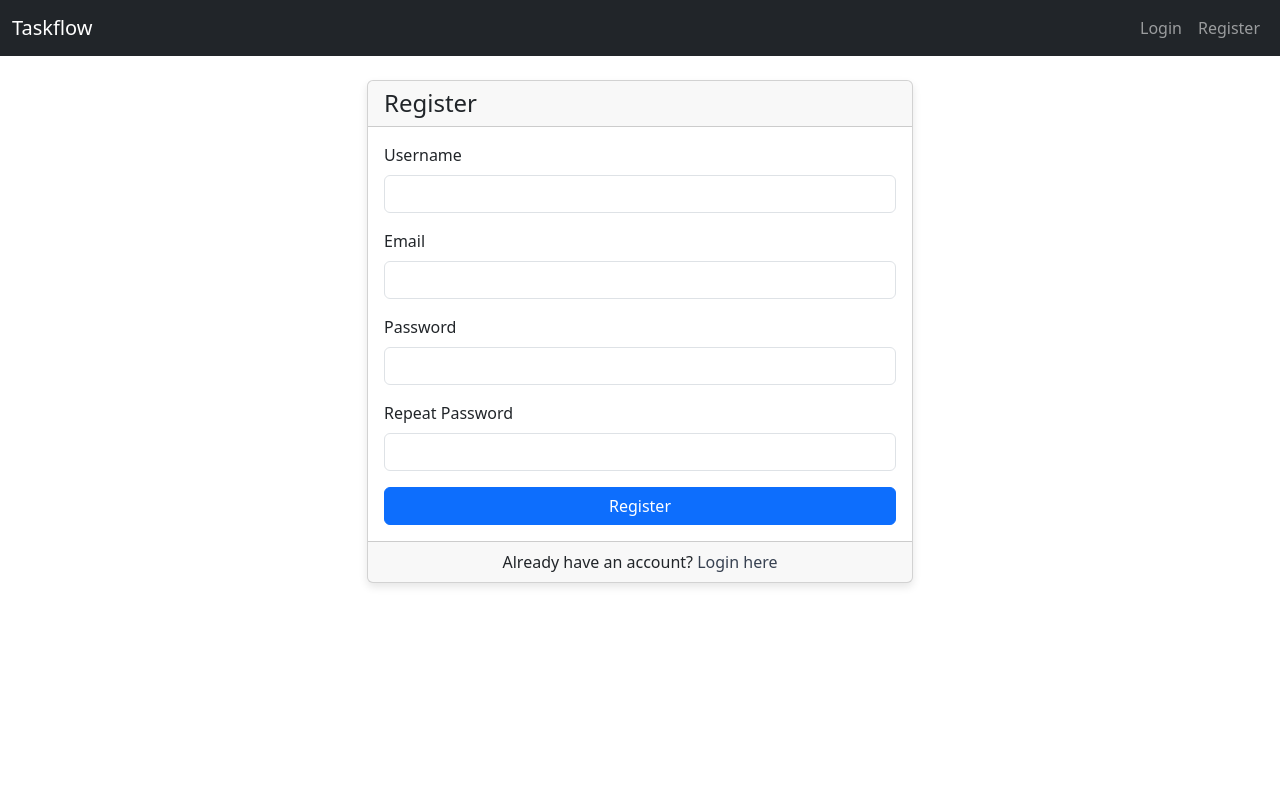
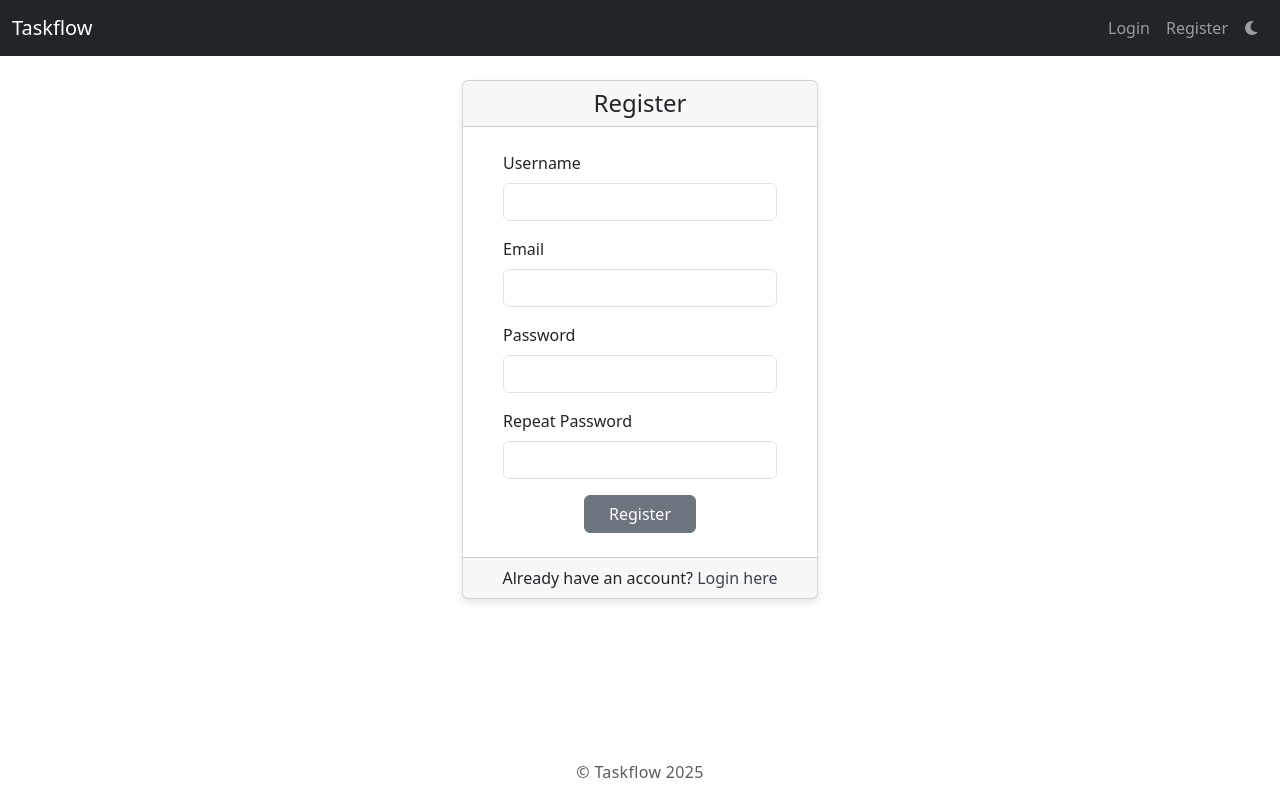
Before and after one commit to RubiohOG/TaskFlow, a Flask app: page /register in a window 1280 px wide. Run offline with Flask 3, Linux system fonts and the light colour scheme.

Commit message:
Cuarta version, muchas mejoras visuales añadidas, footer, etc

```diff
--- a/app/static/css/style.css
+++ b/app/static/css/style.css
@@ -211,3 +211,15 @@ td a:hover, td a:focus, p a:hover, p a:focus {
 .toast.text-bg-light .btn-close {
     filter: none;
 }
+
+.footer {
+    /*border-top: 1px solid #e5e5e5;*/
+    font-size: 1rem;
+    letter-spacing: 0.02em;
+    margin-top: 1.5rem !important;
+}
+body.dark-mode .footer, .footer.dark-footer {
+    background-color: #181a1b !important;
+    color: #b0b3b8 !important;
+    /*border-top: 1px solid #23272b !important;*/
+}
--- a/app/templates/auth/register.html
+++ b/app/templates/auth/register.html
@@ -4,12 +4,12 @@
 
 {% block content %}
 <div class="row justify-content-center">
-    <div class="col-md-6">
+    <div class="col-md-5 col-lg-4">
         <div class="card">
-            <div class="card-header">
+            <div class="card-header text-center">
                 <h4 class="mb-0">Register</h4>
             </div>
-            <div class="card-body">
+            <div class="card-body px-4 py-4 mx-3">
                 <form method="POST" action="">
                     {{ form.hidden_tag() }}
                     <div class="mb-3">
@@ -40,13 +40,13 @@
                         <span class="text-danger">{{ error }}</span>
                         {% endfor %}
                     </div>
-                    <div class="d-grid">
-                        {{ form.submit(class="btn btn-primary") }}
+                    <div class="text-center">
+                        {{ form.submit(class="btn btn-secondary px-4") }}
                     </div>
                 </form>
             </div>
             <div class="card-footer text-center">
-                <p class="mb-0 text-decoration-none">Already have an account? <a href="{{ url_for('auth.login') }}" class="text-decoration-none">Login here</a></p>
+                <p class="mb-0">Already have an account? <a href="{{ url_for('auth.login') }}" class="text-decoration-none">Login here</a></p>
             </div>
         </div>
     </div>
--- a/app/templates/base.html
+++ b/app/templates/base.html
@@ -8,7 +8,7 @@
     <link href="https://cdnjs.cloudflare.com/ajax/libs/font-awesome/6.0.0/css/all.min.css" rel="stylesheet">
     <link rel="stylesheet" href="{{ url_for('static', filename='css/style.css') }}">
 </head>
-<body>
+<body class="d-flex flex-column min-vh-100">
     <nav class="navbar navbar-expand-lg navbar-dark bg-dark">
         <div class="container-fluid">
             <a class="navbar-brand me-4 pe-1" href="{{ url_for('main.index') }}">Taskflow</a>
@@ -50,13 +50,18 @@
                     <li class="nav-item">
                         <a class="nav-link" href="{{ url_for('auth.register') }}">Register</a>
                     </li>
+                    <li class="nav-item">
+                        <button id="themeToggleBtn" class="btn btn-link nav-link" onclick="toggleTheme()" title="Toggle dark mode">
+                            <i id="themeIcon" class="fa fa-moon"></i>
+                        </button>
+                    </li>
                     {% endif %}
                 </ul>
             </div>
         </div>
     </nav>
 
-    <main class="container mt-4">
+    <main class="container mt-4 flex-grow-1">
         <div aria-live="polite" aria-atomic="true" class="position-relative">
             <div id="toast-container" class="toast-container position-fixed top-0 start-50 translate-middle-x p-3" style="z-index: 3000;">
                 {% with messages = get_flashed_messages(with_categories=true) %}
@@ -78,6 +83,10 @@
 
         {% block content %}{% endblock %}
     </main>
+
+    <footer class="footer mt-auto py-3 text-center text-muted">
+        © Taskflow 2025
+    </footer>
 
     <script src="https://cdn.jsdelivr.net/npm/bootstrap@5.3.0/dist/js/bootstrap.bundle.min.js"></script>
     <script src="{{ url_for('static', filename='js/main.js') }}"></script>
--- a/app/templates/main/index.html
+++ b/app/templates/main/index.html
@@ -7,7 +7,7 @@
     <div class="col-md-12 mb-4">
         <div class="d-flex justify-content-between align-items-center">
             <h2>Dashboard</h2>
-            <a href="{{ url_for('projects.create_project') }}" class="btn btn-primary text-decoration-none">
+            <a href="{{ url_for('projects.create_project') }}" class="btn btn-secondary text-decoration-none">
                 <i class="fas fa-plus"></i> New Project
             </a>
         </div>
--- a/app/templates/projects/projects.html
+++ b/app/templates/projects/projects.html
@@ -7,7 +7,7 @@
     <div class="col-md-12 mb-4">
         <div class="d-flex justify-content-between align-items-center">
             <h2>Projects</h2>
-            <a href="{{ url_for('projects.create_project') }}" class="btn btn-primary text-decoration-none">
+            <a href="{{ url_for('projects.create_project') }}" class="btn btn-secondary text-decoration-none">
                 <i class="fas fa-plus"></i> New Project
             </a>
         </div>
--- a/app/templates/projects/view_project.html
+++ b/app/templates/projects/view_project.html
@@ -16,7 +16,7 @@
                     <i class="fas fa-trash"></i> Delete Project
                 </button>
                 {% endif %}
-                <a href="{{ url_for('tasks.create_task', project_id=project.id) }}" class="btn btn-primary text-decoration-none">
+                <a href="{{ url_for('tasks.create_task', project_id=project.id) }}" class="btn btn-secondary text-decoration-none">
                     <i class="fas fa-plus"></i> New Task
                 </a>
             </div>
@@ -55,7 +55,7 @@
                 <form action="{{ url_for('projects.add_member', project_id=project.id) }}" method="POST" class="mt-3">
                     <div class="input-group">
                         <input type="text" name="username" class="form-control" placeholder="Username" required>
-                        <button type="submit" class="btn btn-outline-primary">Add Member</button>
+                        <button type="submit" class="btn btn-outline-secondary">Add Member</button>
                     </div>
                 </form>
                 {% endif %}
```
Also changed, not shown: app/templates/auth/login.html (+5 -5 lines).
